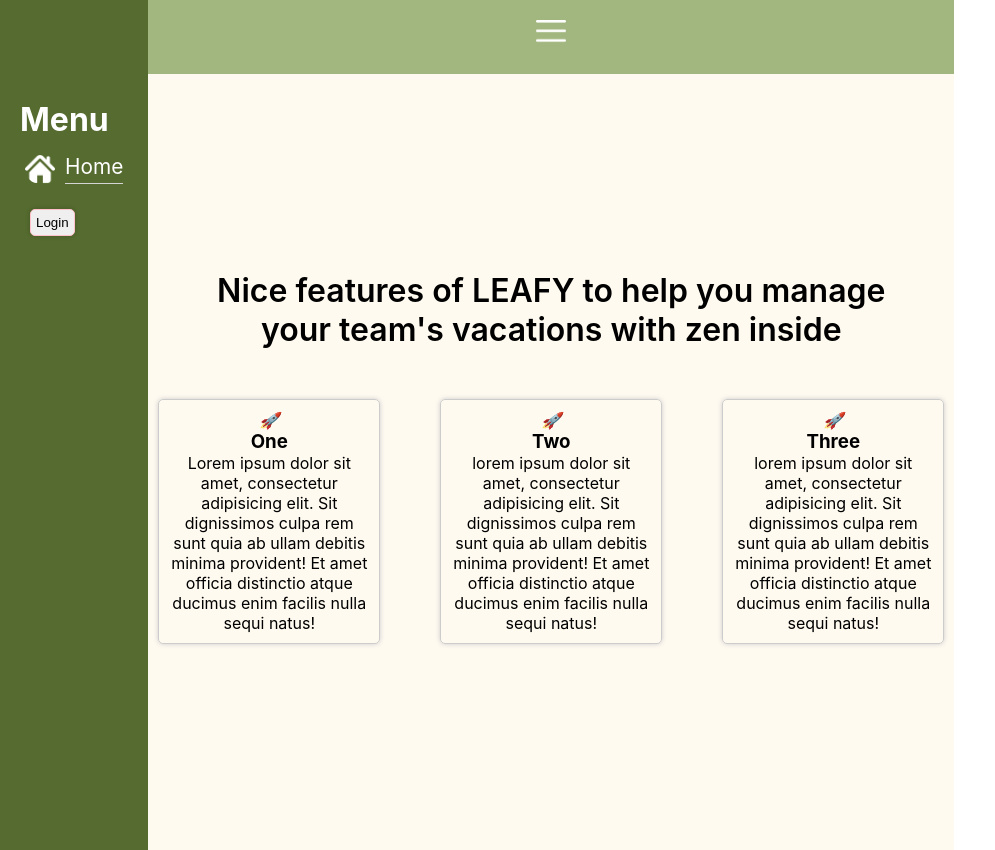
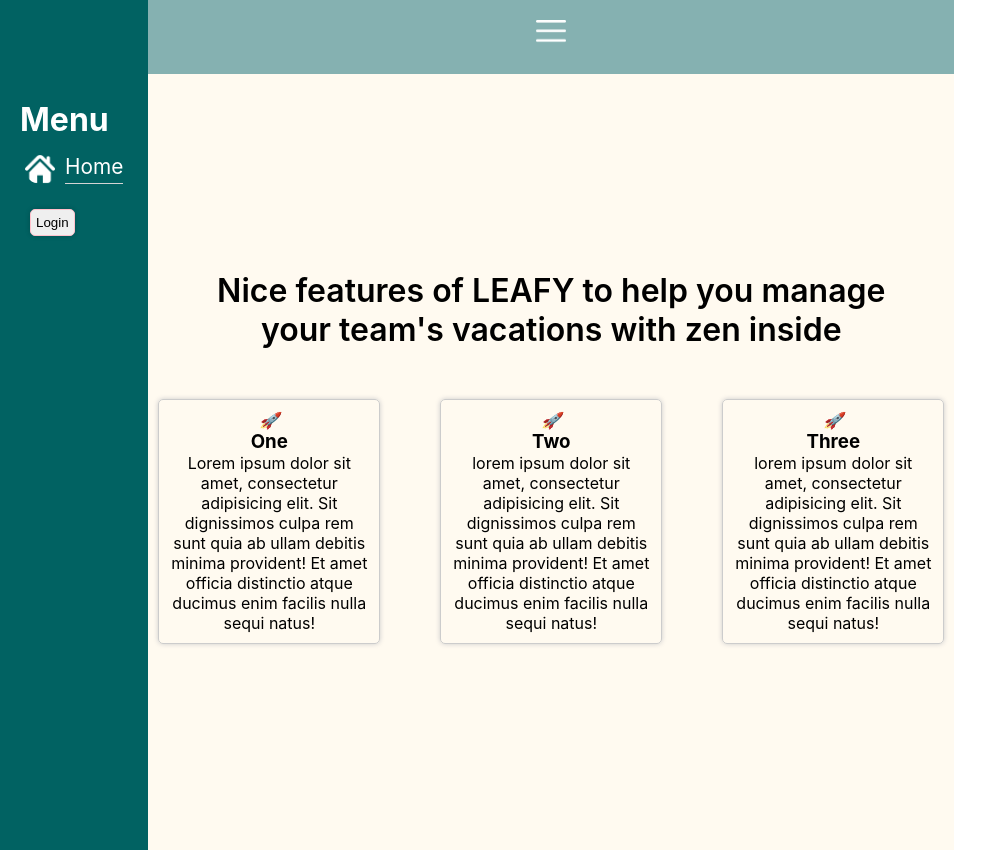
Before and after one commit to valentine974/leafy-app-front, a React (Create React App) app: page / in a window 1280 px wide. Shown: the whole page, without its empty margins (0-995 px from the left). Built offline with nearby package versions, Linux system fonts and the light colour scheme; no server answers.

Commit message:
messages new push

```diff
--- a/src/App.css
+++ b/src/App.css
@@ -148,7 +148,7 @@
 
 
 .header {
-  background-color:rgb(162, 183, 127);
+  background-color:rgb(133, 177, 177);
   width: 100%;
 }
 .header img {
--- a/src/components/Navbar/Navbar.css
+++ b/src/components/Navbar/Navbar.css
@@ -4,7 +4,7 @@
     justify-content: stretch;
     align-items: start;
 
-    background-color: 	rgb(85, 107, 47);
+    background-color: 	rgb(1, 98, 98);
     /* background-color: 	rgb(162, 183, 127); */
     max-width: 100%;
     max-height: 100%;
```
